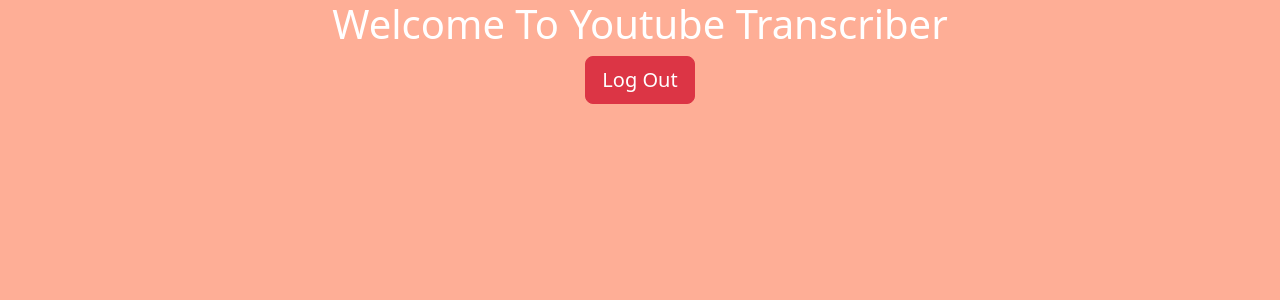
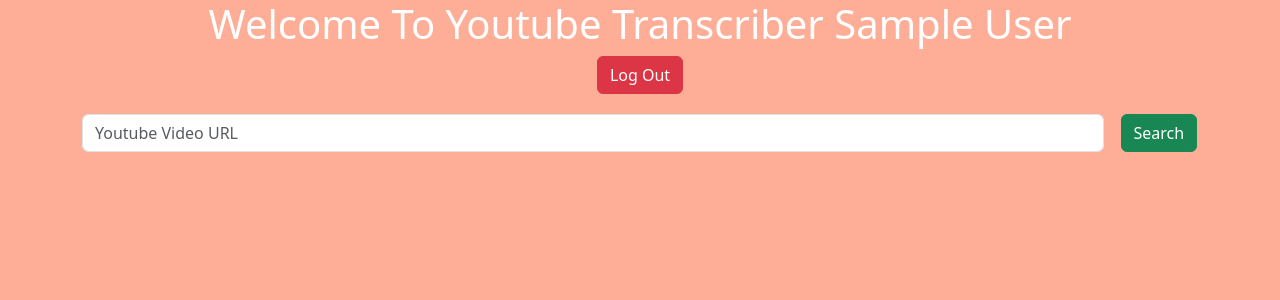
Before and after one commit to soumwadeep/YoutubeTranscriptor, a React (Vite) app: page /home/1 in a window 1280 px wide. Shown: the top 300 px of the page. Built offline with nearby package versions, Linux system fonts and the light colour scheme; no server answers; sample sign-in values are in the browser's storage.

Commit message:
Added global functions

```diff
--- a/package.json
+++ b/package.json
@@ -10,6 +10,7 @@
     "preview": "vite preview"
   },
   "dependencies": {
+    "axios": "^1.6.7",
     "firebase": "^10.8.0",
     "react": "^18.2.0",
     "react-dom": "^18.2.0",
--- /dev/null
+++ b/src/components/GlobalFunctions.jsx
@@ -0,0 +1,63 @@
+import axios from "axios";
+
+export const getCaptionId = async (videoId, accessKey) => {
+  try {
+    const response = await axios.get(
+      `https://youtube.googleapis.com/youtube/v3/captions?part=id&videoId=${videoId}&key=${process.env.YOUTUBE_WORK_API_KEY}`,
+      {
+        headers: {
+          Bearer: accessKey,
+        },
+        timeout: 180000,
+      }
+    );
+    // const answer = response.data.response;
+    console.log(response);
+    return response;
+  } catch (error) {
+    console.log("Backend Error:", error);
+    throw new Error(error);
+  }
+};
+
+export const getCaption = async (captionId, accessKey) => {
+  try {
+    const response = await axios.get(
+      `https://youtube.googleapis.com/youtube/v3/captions?${captionId}?key=${process.env.YOUTUBE_WORK_API_KEY}`,
+      {
+        headers: {
+          Bearer: accessKey,
+        },
+        timeout: 180000,
+      }
+    );
+    // const answer = response.data.response;
+    console.log(response);
+    return response;
+  } catch (error) {
+    console.log("Backend Error:", error);
+    throw new Error(error);
+  }
+};
+
+export const sendQuery = async (token, chatId, query) => {
+  try {
+    const response = await axios.post(
+      process.env.REACT_APP_API_URL + "/api/v2/query" + `/${chatId}`,
+      {
+        query,
+      },
+      {
+        headers: {
+          "x-access-token": token,
+        },
+        timeout: 180000,
+      }
+    );
+    const answer = response.data.response;
+    return answer;
+  } catch (error) {
+    console.log("Backend Error:", error.response.data.message);
+    throw new Error(error.response.data.message);
+  }
+};
--- a/src/pages/Home.jsx
+++ b/src/pages/Home.jsx
@@ -1,16 +1,24 @@
-import { useNavigate } from "react-router-dom";
+import { useNavigate, useParams } from "react-router-dom";
 import Swal from "sweetalert2";
 import { auth } from "../components/FirebaseConfig";
 import { onAuthStateChanged, signOut } from "firebase/auth";
-import { useEffect } from "react";
+import { useState, useEffect } from "react";
+import { getCaption, getCaptionId } from "../components/GlobalFunctions";
 
 const Home = () => {
   const navigate = useNavigate();
+  const [url, setUrl] = useState("");
+  const [result, setResult] = useState([]);
+  const [captionId, setCaptionId] = useState("");
+  const [userData, setUserData] = useState([]);
+  const [isSearching, setIsSearching] = useState(false);
+  const params = useParams();
+  const accessKey = params.accessToken;
 
   const validateLogin = async () => {
     onAuthStateChanged(auth, (user) => {
       if (user) {
-        console.log(user);
+        setUserData(user);
       } else {
         Swal.fire(
           "You Are Not Signed In!",
@@ -25,6 +33,32 @@
   useEffect(() => {
     validateLogin();
   }, []);
+
+  const youtube_parser = (url) => {
+    var regExp =
+      /^.*((youtu.be\/)|(v\/)|(\/u\/\w\/)|(embed\/)|(watch\?))\??v?=?([^#&?]*).*/;
+    var match = url.match(regExp);
+    return match && match[7].length === 11 ? match[7] : false;
+  };
+
+  const handleSearch = async (e) => {
+    e.preventDefault();
+    setIsSearching(true);
+    try {
+      const videoId = youtube_parser(url);
+      const captionData = await getCaptionId(videoId, accessKey);
+      const captionId = captionData.data.items[0].id;
+      console.log("CaptionId:", captionId);
+      const captionContent = await getCaption(captionId, accessKey);
+      const caption = captionContent.data;
+      console.log("Caption:", caption);
+    } catch (err) {
+      console.log("Error", err);
+      Swal.fire("Failed To Get Caption!", "Please Try Again...", "error");
+    } finally {
+      setIsSearching(false);
+    }
+  };
 
   const handleLogout = async () => {
     await signOut(auth)
@@ -43,10 +77,34 @@
   };
   return (
     <main>
-      <h1>Welcome To Youtube Transcriber</h1>
-      <button className="btn btn-danger btn-lg" onClick={handleLogout}>
+      <h1>Welcome To Youtube Transcriber {userData.displayName}</h1>
+      <button className="btn btn-danger" onClick={handleLogout}>
         Log Out
       </button>
+      <form className="row g-3 sticky-top mt-1" onSubmit={handleSearch}>
+        <div className="col-md-11">
+          <label htmlFor="Url" className="visually-hidden">
+            Youtube Video URL
+          </label>
+          <input
+            type="text"
+            className="form-control"
+            placeholder="Youtube Video URL"
+            value={url}
+            onChange={(e) => setUrl(e.target.value)}
+            required
+          />
+        </div>
+        <div className="col-md-1">
+          <button
+            type="submit"
+            className="btn btn-success mb-3"
+            disabled={isSearching}
+          >
+            {isSearching ? "Loading..." : "Search"}
+          </button>
+        </div>
+      </form>
     </main>
   );
 };
--- a/vite.config.js
+++ b/vite.config.js
@@ -19,7 +19,16 @@
       "process.env.FIREBASE_MESSAGING_SENDER_ID": JSON.stringify(
         env.FIREBASE_MESSAGING_SENDER_ID
       ),
-      "process.env.FIREBASE_APP_ID": JSON.stringify(env.FIREBASE_APP_ID),
+      "process.env.YOUTUBE_API_KEY": JSON.stringify(env.YOUTUBE_API_KEY),
+      "process.env.YOUTUBE_WORK_API_KEY": JSON.stringify(
+        env.YOUTUBE_WORK_API_KEY
+      ),
+      "process.env.YOUTUBE_WORK_CLIENT_ID": JSON.stringify(
+        env.YOUTUBE_WORK_CLIENT_ID
+      ),
+      "process.env.YOUTUBE_WORK_CLIENT_SECRET_KEY": JSON.stringify(
+        env.YOUTUBE_WORK_CLIENT_SECRET_KEY
+      ),
     },
     plugins: [react()],
   };
```
Also changed, not shown: 1 other file (tests, documents, lock files or other folders).
